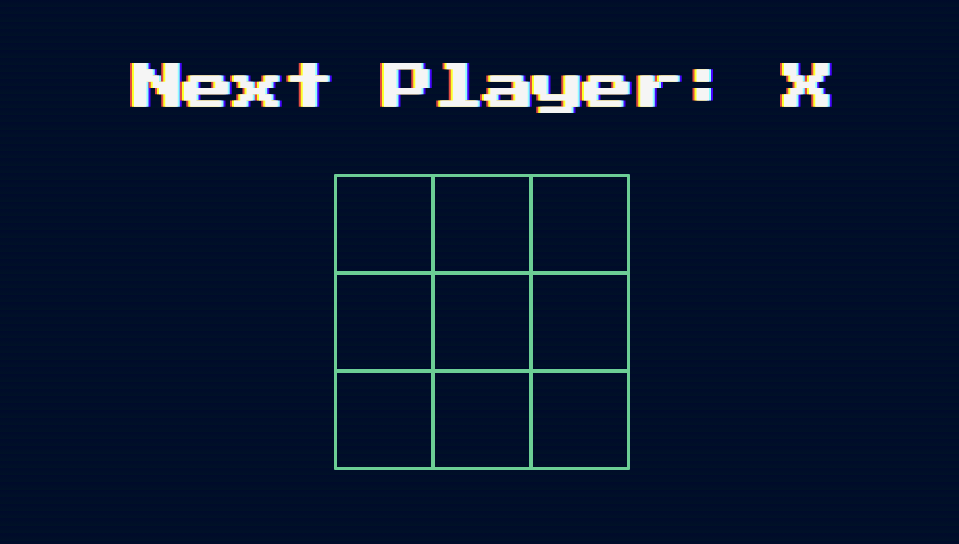
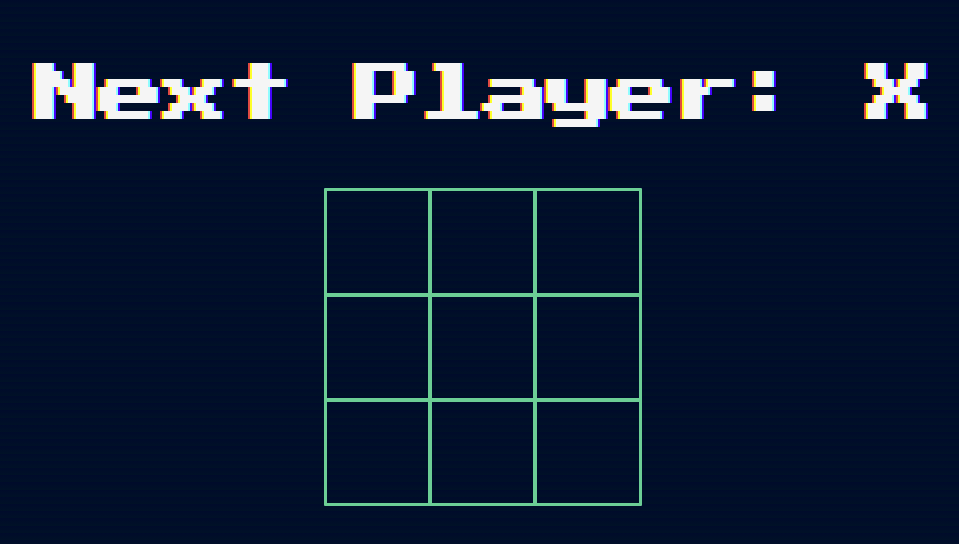
Before and after one commit to PrzemyslawTrabuc/react-tic-tac-toe, a React (Create React App) app: page / in a window 1280 px wide. Shown: the top 544 px of the page, without its empty margins (156-1115 px from the left). Built offline with nearby package versions, Linux system fonts and the light colour scheme.

Commit message:
experimenting with more responsive css

```diff
--- a/src/index.css
+++ b/src/index.css
@@ -30,7 +30,7 @@ body
     #000000 0.2vh,
     #002127 0.6vh
   );
-    font-family:'Gaming';
+    font-family: 'Gaming', sans-serif;
     color:whitesmoke;
     -webkit-touch-callout: none; /* iOS Safari */
     -webkit-user-select: none; /* Safari */
@@ -51,7 +51,7 @@ body
   }
   .board-row
   {
-    width:300px;
+    width:20rem;
     margin:auto;
   }
 
@@ -67,18 +67,18 @@ body
   .square {
     border-radius:1px;
     cursor: pointer;
-    font-family:'Gaming';
+    font-family:'Gaming', sans-serif;
     background: transparent;
     border: 3px solid rgba(108, 206, 149,1);
-    font-size: 50px;
+    font-size: 3.5rem;
     font-weight: bold;
     float:left;
     margin-right: -2px;
     margin-top: -2px;
     padding: 0;
     text-align: center;
-    width: 100px;
-    height: 100px;
+    width: 6.7rem;
+    height: 6.7rem;
     color:whitesmoke;
     text-shadow: -2px 0 0 #fdff2a,
     -4px 0 0 #df4a42,
@@ -116,7 +116,7 @@ will-change:auto;
 
   .winner, .status
   {
-    font-size: 50px;
+    font-size: 4rem;
     width: 100%;
     text-align: center;
   }
@@ -142,8 +142,8 @@ will-change:auto;
     color:whitesmoke;
     background-color: transparent;
     border:none;
-    font-size: 50px;
-    font-family:Gaming;
+    font-size: 4rem;
+    font-family:Gaming, sans-serif;
     text-shadow: -2px 0 0 #fdff2a,
     -4px 0 0 #df4a42,
     2px 0 0 #91fcfe,
@@ -160,21 +160,23 @@ will-change:auto;
   @media screen and (max-width:700px) {
     .winner, .status, .square, .resetButton
     {
-      font-size:26px;
+      font-size:3rem;
     }
     .square
     {
-      width:80px;
-      height: 80px;
+      width:5rem;
+      height: 5rem;
+        font-size:2.5rem;
     }
     .board-row
   {
-    width:240px;
+    width:15rem;
     margin:auto;
   }
   .winner, .status, .resetButton, #board
   {
     margin-top:11vw;
+      font-size:2.5rem;
   }
 
   }
```
